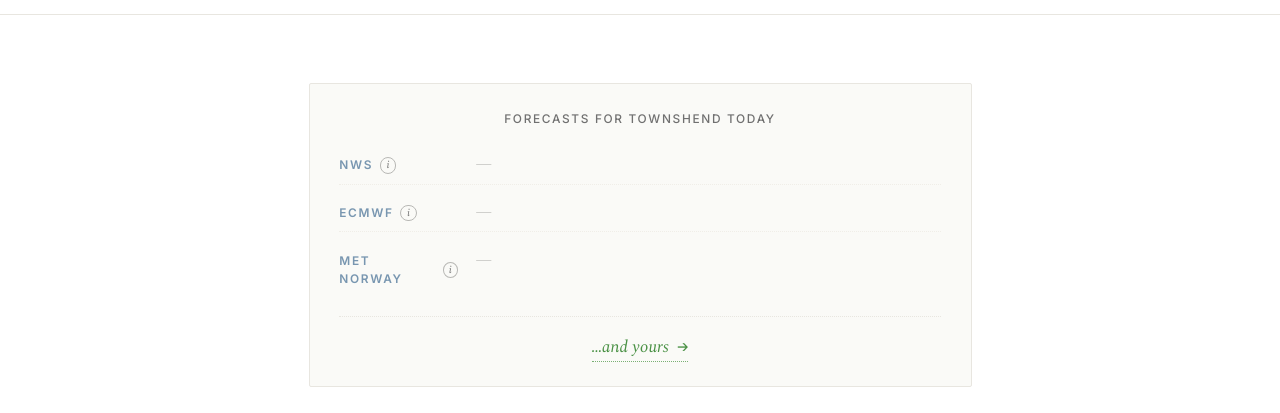
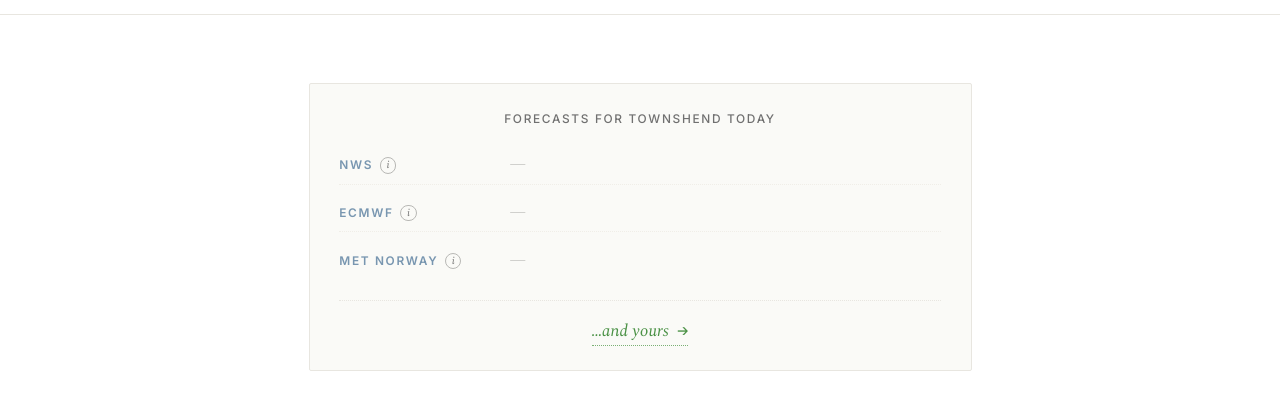
Before and after one commit to tickortreat/everyweather, an Eleventy site: page src/index.njk in a window 1280 px wide. Shown: the part 139-552 px from the top of the page. Built offline with nearby package versions, Linux system fonts and the light colour scheme; Eleventy itself is replaced by a stand-in of ours; files that its build step writes are made by us from their sources; no server answers.

Commit message:
Fix layout - prevent i button from wrapping, fix Safari button styling

```diff
--- a/src/assets/css/styles.css
+++ b/src/assets/css/styles.css
@@ -1206,7 +1206,7 @@
 
 .forecast-source-row {
   display: grid;
-  grid-template-columns: 7rem 1fr;
+  grid-template-columns: 9rem 1fr;
   align-items: baseline;
   gap: 1rem;
   padding: 0.35rem 0;
@@ -1224,6 +1224,7 @@
   letter-spacing: 0.14em;
   font-weight: 600;
   color: var(--sky);
+  white-space: nowrap;
 }
 
 /* Source info trigger + popover */
@@ -1233,12 +1234,14 @@
   align-items: center;
   gap: 0.4rem;
   position: relative;
+  flex-wrap: nowrap;
 }
 
 .source-info-trigger {
   display: inline-flex;
   align-items: center;
   justify-content: center;
+  flex-shrink: 0;
   width: 0.95rem;
   height: 0.95rem;
   border-radius: 50%;
@@ -1253,6 +1256,10 @@
   padding: 0;
   cursor: pointer;
   transition: all 0.15s ease;
+  /* Override Safari/Mac default button styling */
+  -webkit-appearance: none;
+  appearance: none;
+  box-sizing: border-box;
 }
 
 .source-info-trigger:hover,
@@ -1393,7 +1400,7 @@
     padding: 1.25rem 1.25rem;
   }
   .forecast-source-row {
-    grid-template-columns: 5.5rem 1fr;
+    grid-template-columns: 7rem 1fr;
     gap: 0.75rem;
   }
   .forecast-source-name {
```
